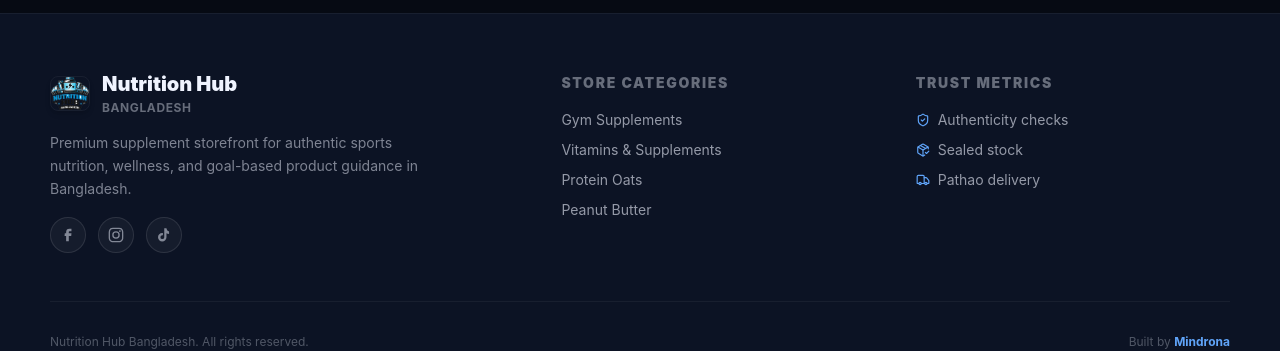
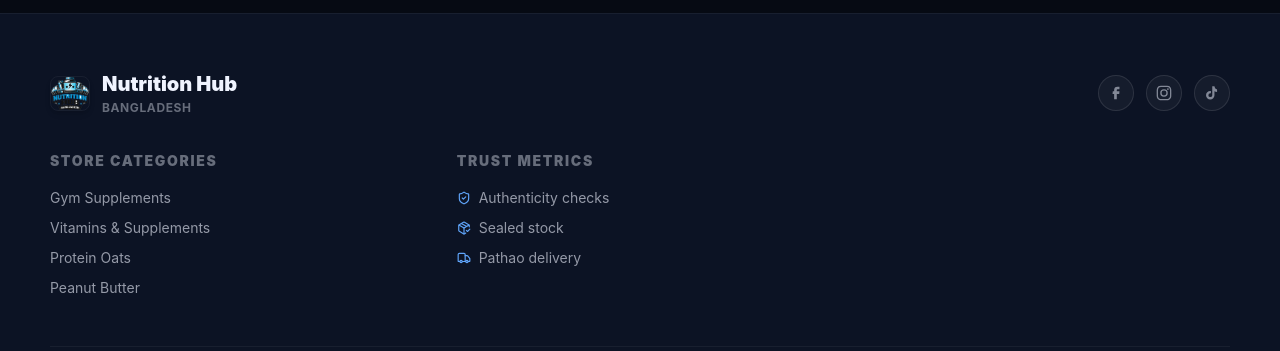
Before and after one commit to BHowlader/Nutrition-Hub-Bangladesh, a Next.js app in the folder frontend/: page /products in a window 1280 px wide. Shown: the part 1849-2200 px from the top of the page. Built offline with nearby package versions, Linux system fonts and the light colour scheme; no server answers.

Commit message:
refactor: streamline footer layout and reorganize brand, social, and navigation elements across pages

```diff
--- a/frontend/app/page.tsx
+++ b/frontend/app/page.tsx
@@ -418,8 +418,9 @@
       {/* Footer */}
       <footer className="border-t border-white/[0.05] bg-[#0c1324] pb-8 pt-12 text-cream sm:pt-14 md:pt-16">
         <div className="shell">
-          {/* Brand block — centered on mobile/sm, left-aligned on md+ */}
-          <div className="text-center md:text-left">
+          {/* Brand block + Social icons row */}
+          <div className="flex flex-col items-center gap-5 text-center md:flex-row md:items-center md:justify-between md:text-left">
+            <div>
               <span className="inline-flex items-center gap-3 text-left">
                 <Image
                   src="/images/logo.png"
@@ -439,7 +440,8 @@
                 Premium supplement storefront for authentic sports nutrition, wellness,
                 and goal-based product guidance in Bangladesh.
               </p>
-            <div className="mt-5 flex items-center justify-center gap-3 md:justify-start">
+            </div>
+            <div className="flex items-center gap-3 shrink-0">
               <a href="https://www.facebook.com/share/18WRSVF1Ch/" target="_blank" rel="noopener noreferrer" aria-label="Facebook" className="flex h-9 w-9 items-center justify-center rounded-full border border-white/10 bg-white/[0.04] text-cream/50 transition-all hover:border-[#1877F2]/40 hover:bg-[#1877F2]/10 hover:text-[#1877F2]">
                 <svg viewBox="0 0 24 24" fill="currentColor" className="h-4 w-4"><path d="M9.198 21.5h4v-8.01h3.604l.396-3.98h-4V7.5a1 1 0 0 1 1-1h3v-4h-3a5 5 0 0 0-5 5v2.01h-2l-.396 3.98h2.396v8.01Z" /></svg>
               </a>
--- a/frontend/app/products/page.tsx
+++ b/frontend/app/products/page.tsx
@@ -345,9 +345,8 @@
       {/* FOOTER */}
       <footer className="border-t border-white/[0.05] bg-[#0c1324] pb-8 pt-12 text-cream md:pt-14">
         <div className="shell">
-          <div className="grid gap-8 sm:grid-cols-2 md:grid-cols-[1.2fr_0.8fr_0.8fr] md:gap-10">
-            <div className="sm:col-span-2 md:col-span-1">
-              <div className="mb-4 flex items-center gap-3">
+          <div className="flex flex-col items-center gap-5 text-center md:flex-row md:items-center md:justify-between md:text-left">
+            <div className="flex items-center gap-3">
               <Image
                 src="/images/logo.png"
                 alt="Nutrition Hub Bangladesh Logo"
@@ -362,10 +361,7 @@
                 </span>
               </strong>
             </div>
-              <p className="max-w-sm text-sm leading-relaxed text-cream/50">
-                Premium supplement storefront for authentic sports nutrition, wellness, and goal-based product guidance in Bangladesh.
-              </p>
-              <div className="mt-4 flex items-center gap-3">
+            <div className="flex items-center gap-3 shrink-0">
               <a href="https://www.facebook.com/share/18WRSVF1Ch/" target="_blank" rel="noopener noreferrer" aria-label="Facebook" className="flex h-9 w-9 items-center justify-center rounded-full border border-white/10 bg-white/[0.04] text-cream/50 transition-all hover:border-[#1877F2]/40 hover:bg-[#1877F2]/10 hover:text-[#1877F2]">
                 <svg viewBox="0 0 24 24" fill="currentColor" className="h-4 w-4"><path d="M9.198 21.5h4v-8.01h3.604l.396-3.98h-4V7.5a1 1 0 0 1 1-1h3v-4h-3a5 5 0 0 0-5 5v2.01h-2l-.396 3.98h2.396v8.01Z" /></svg>
               </a>
@@ -377,6 +373,7 @@
               </a>
             </div>
           </div>
+          <div className="mt-8 grid gap-8 sm:grid-cols-2 md:grid-cols-3 md:gap-10">
             <div>
               <strong className="text-[11px] font-black uppercase tracking-[0.12em] text-cream/40 sm:text-sm">
                 Store Categories
--- a/frontend/components/ProductDetailClient.tsx
+++ b/frontend/components/ProductDetailClient.tsx
@@ -270,9 +270,8 @@
       {/* Footer */}
       <footer className="bg-[#0c1324] pt-14 pb-8 text-cream border-t border-white/[0.05]">
         <div className="shell">
-          <div className="grid gap-10 md:grid-cols-[1.2fr_0.8fr_0.8fr]">
-            <div>
-              <div className="flex items-center gap-3 mb-4">
+          <div className="flex flex-col items-center gap-5 text-center md:flex-row md:items-center md:justify-between md:text-left">
+            <div className="flex items-center gap-3">
               <Image
                 src="/images/logo.png"
                 alt="Nutrition Hub Bangladesh Logo"
@@ -285,10 +284,7 @@
                 <span className="block text-xs font-bold text-cream/40 tracking-wider uppercase mt-0.5">Bangladesh</span>
               </strong>
             </div>
-              <p className="max-w-sm text-sm leading-relaxed text-cream/50">
-                Premium supplement storefront for authentic sports nutrition, wellness, and goal-based product guidance in Bangladesh.
-              </p>
-              <div className="mt-4 flex items-center gap-3">
+            <div className="flex items-center gap-3 shrink-0">
               <a href="https://www.facebook.com/share/18WRSVF1Ch/" target="_blank" rel="noopener noreferrer" aria-label="Facebook" className="flex h-9 w-9 items-center justify-center rounded-full border border-white/10 bg-white/[0.04] text-cream/50 transition-all hover:border-[#1877F2]/40 hover:bg-[#1877F2]/10 hover:text-[#1877F2]">
                 <svg viewBox="0 0 24 24" fill="currentColor" className="h-4 w-4"><path d="M9.198 21.5h4v-8.01h3.604l.396-3.98h-4V7.5a1 1 0 0 1 1-1h3v-4h-3a5 5 0 0 0-5 5v2.01h-2l-.396 3.98h2.396v8.01Z" /></svg>
               </a>
@@ -300,6 +296,7 @@
               </a>
             </div>
           </div>
+          <div className="mt-8 grid gap-10 md:grid-cols-3">
             <div>
               <strong className="text-sm font-black uppercase tracking-[0.12em] text-cream/40">Store Categories</strong>
               <ul className="mt-4 space-y-3 text-sm text-cream/60">
```
Lines whose indentation alone changed are shown as unchanged.
